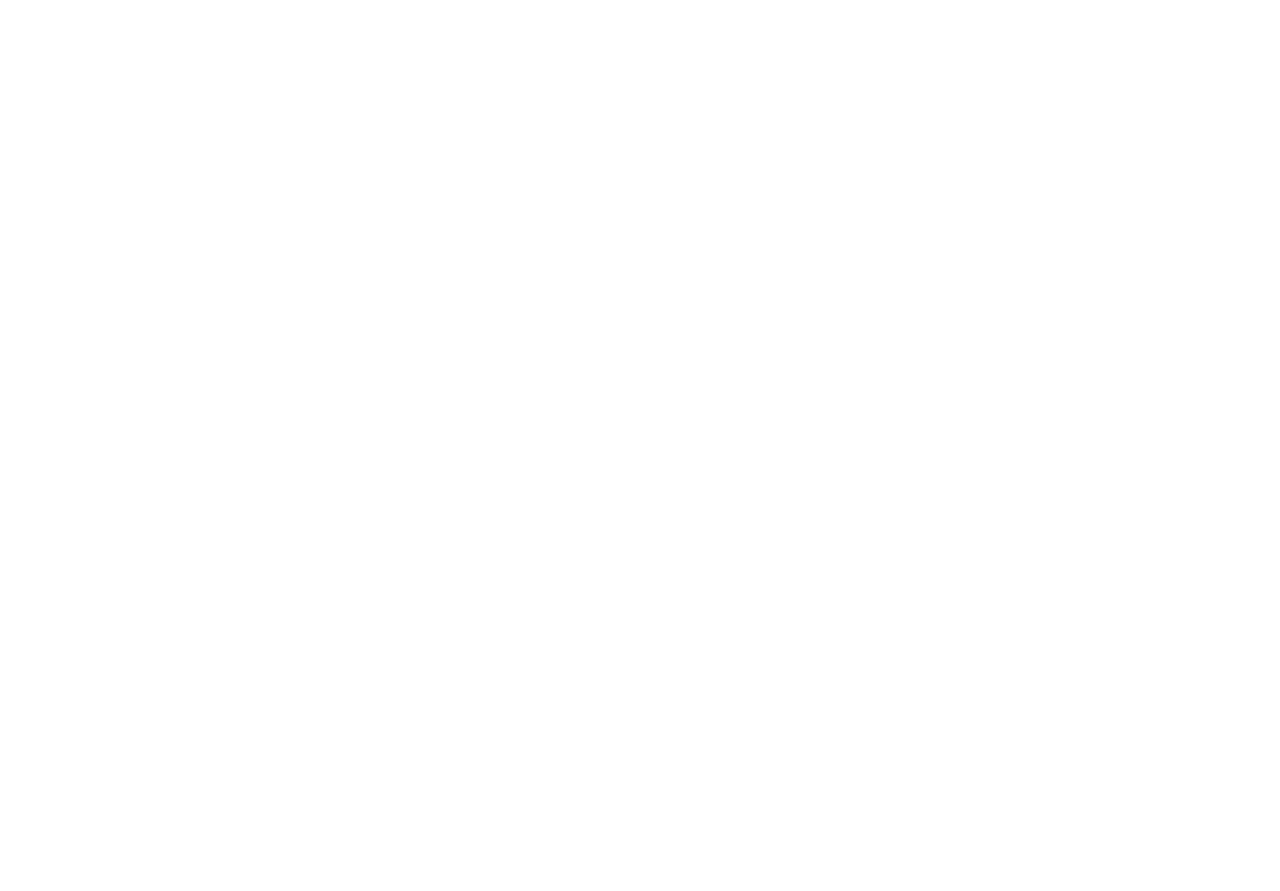
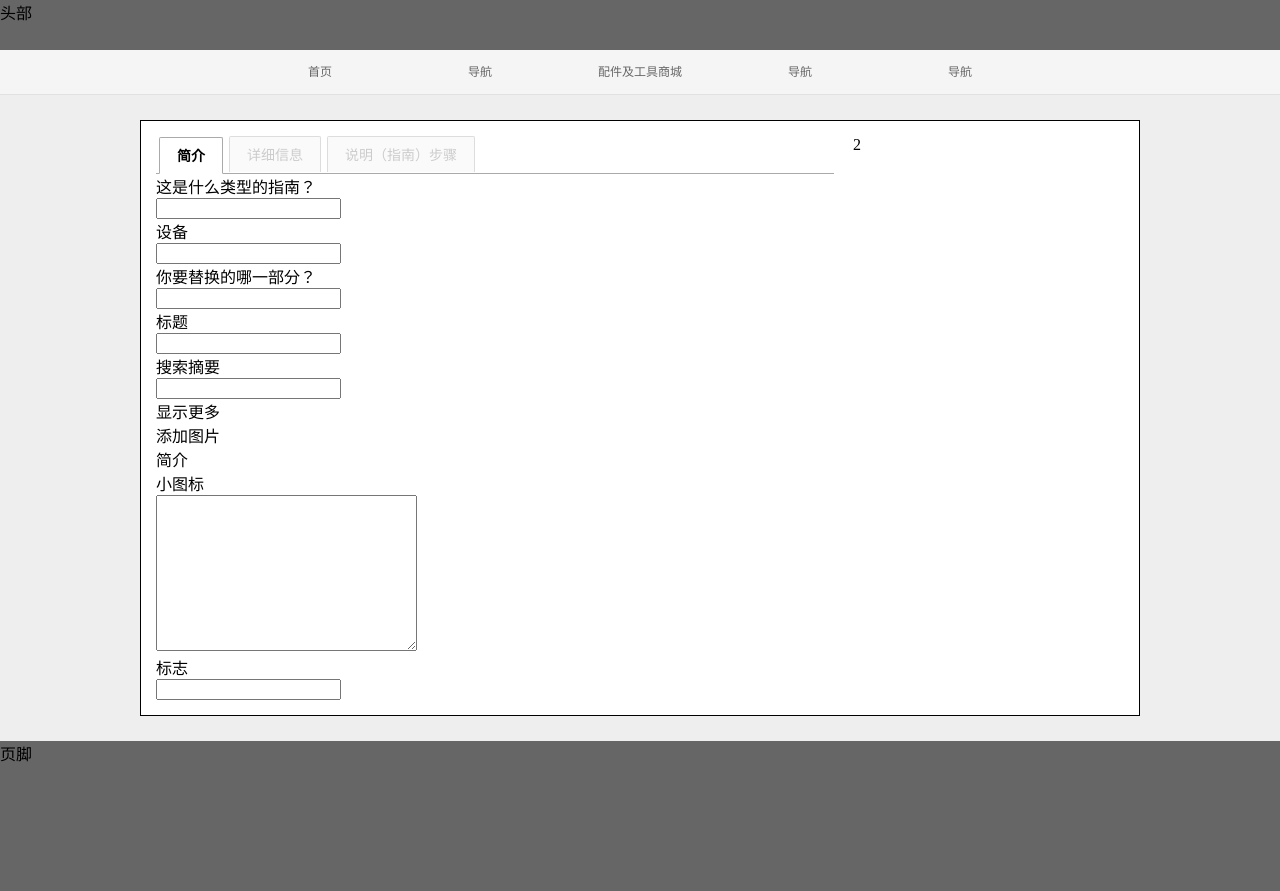
Before and after one commit to hcl109080/weixiu, a plain HTML site: page guide.html in a window 1280 px wide. Before the commit the page ends 800 px from the top, so only its background shows below. Drawn offline with Linux system fonts and the light colour scheme.

Commit message:
mdif guide.htmll

```diff
--- a/css/common.css
+++ b/css/common.css
@@ -27,3 +27,6 @@ nav ul>li{float: left;width: 20%;line-height: 44px;text-align: center;font-size:
 nav ul li a{display: block;color: #666;}
 nav ul ol{position: absolute;width: 100%;background:#f5f5f5;border:1px solid #e1e1e2;border-bottom-left-radius: 6px;border-bottom-right-radius: 6px;display: none;}
 nav ul ol li~li{border-top: 1px solid #e1e1e2;}
+
+
+footer{height: 150px;background: #666;}
--- a/guide.html
+++ b/guide.html
@@ -4,8 +4,86 @@
 	<meta charset="UTF-8">
 	<link rel="stylesheet" href="./css/common.css">
 	<title>Document</title>
+<style>
+body{background: #eee;}
+/*.comment aside{border:solid 1px ;}*/
+.comment{margin-top: 25px;border:solid 1px;padding: 15px;box-sizing: border-box;background: #fff;}
+.comment .laside{float: left;width: 70%;}
+.comment .raside{float: right;width: 28%;}
+
+.comment .info-title{border-bottom:solid 1px #aaa;}
+.comment .info-title li{float: left;padding:7px 17px 8px;margin: 0 3px;background: #fafafa;position: relative;color: #ccc;font-size: 14px;border:1px solid #ddd;border-bottom:0;cursor: pointer;border-radius:2px 2px 0 0;}
+.comment .info-title li.select{border:solid 1px #aaa;border-bottom: solid 1px #fff;background:#fff;font-weight: bold;color: #000;top: 1px;}
+</style>
 </head>
 <body>
-
+	<header>头部</header>
+	<nav class="index">
+		<ul class="box_w_1000 ul-clear">
+			<li><a href="#">首页</a></li>
+			<li><a href="#">导航</a></li>
+			<li>
+				<a href="#">配件及工具商城</a>
+				<ol>
+					<li><a href="#">配件</a></li>
+					<li><a href="#">配件</a></li>
+					<li><a href="#">配件</a></li>
+					<li><a href="#">配件</a></li>
+				</ol>
+			</li>
+			<li><a href="#">导航</a></li>
+			<li><a href="#">导航</a></li>
+		</ul>
+	</nav>
+	<div class="box_w_1000 ul-clear comment">
+		<aside class="laside">
+			<ul class="info-title ul-clear">
+				<li class="select">简介</li>
+				<li>详细信息</li>
+				<li>说明（指南）步骤</li>
+			</ul>
+			<ol>
+				<li>
+					<p>这是什么类型的指南？</p>
+					<p><input type="text"></p>
+				</li>
+				<li>
+					<p>设备</p>
+					<p><input type="text"></p>
+				</li>
+				<li>
+					<p>你要替换的哪一部分？ </p>
+					<p><input type="text"></p>
+				</li>
+				<li>
+					<p>标题 </p>
+					<p><input type="text"></p>
+				</li>
+				<li>
+					<p>搜索摘要  </p>
+					<p><input type="text"></p>
+				</li>
+			</ol>
+			<div>显示更多</div>
+			<div>添加图片</div>
+			<ol>
+				<li>
+					<p>简介</p>
+					<ul>
+						<li>小图标</li>
+					</ul>
+					<p><textarea name="" id="" cols="30" rows="10"></textarea></p>
+				</li>
+				<li>
+					<p>标志</p>
+					<p><input type="text"></p>
+				</li>
+			</ol>
+		</aside>
+		<aside class="raside">2</aside>
+	</div>
+	<footer class="m-top-25">
+		页脚
+	</footer>
 </body>
 </html>
```
Also changed, not shown: index.html (+1 -1 lines).
